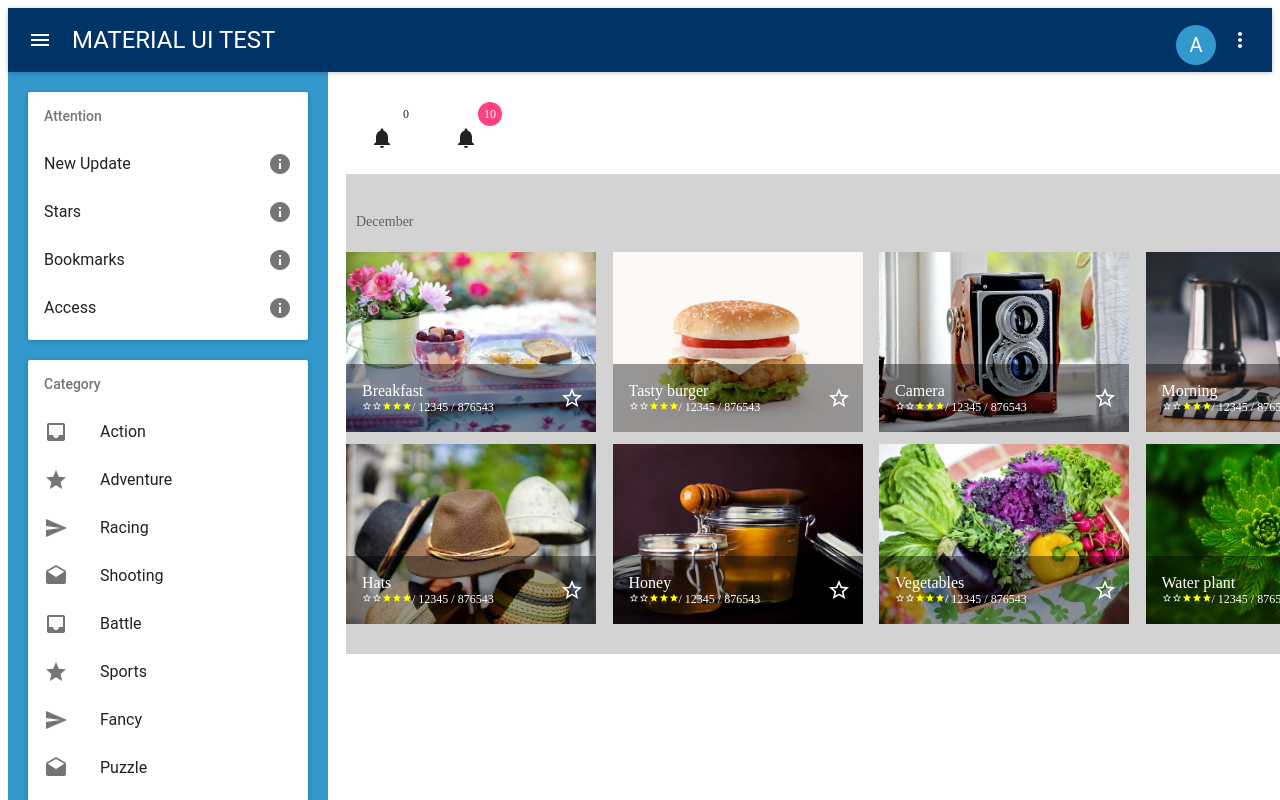
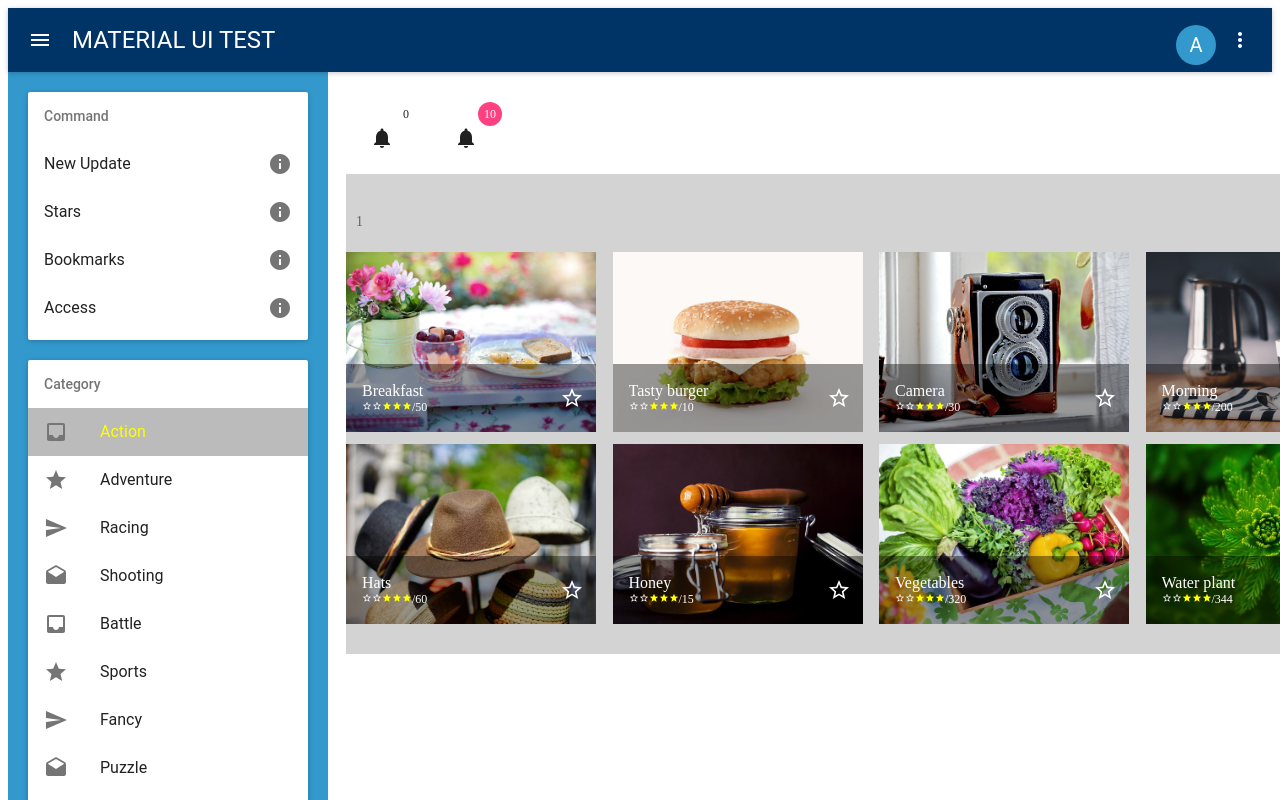
Before and after one commit to ngzm/freegame-link, a React app: page / in a window 1280 px wide. Shown: the top 800 px of the page. Built offline with nearby package versions, Linux system fonts and the light colour scheme; the HTML template or start-up script is replaced by a standard one.

Commit message:
WIP Still Making MainGrid Controll

```diff
--- a/src/components/Main.jsx
+++ b/src/components/Main.jsx
@@ -1,146 +1,125 @@
-import React, { Component } from 'react';
-import PropTypes from 'prop-types';
+import React from 'react';
 import Badge from 'material-ui/Badge';
-import { GridList, GridTile } from 'material-ui/GridList';
-import Subheader from 'material-ui/Subheader';
-import StarBorder from 'material-ui/svg-icons/toggle/star-border';
-import Star from 'material-ui/svg-icons/toggle/star';
 import NotificationsIcon from 'material-ui/svg-icons/social/notifications';
 import IconButton from 'material-ui/IconButton';
-import AppStyle, { getWinSize } from './AppStyle';
+import MainGridList from './MainGridList';
 import './Main.css';
 
-const tilesData = [
+const games = [
   {
-    img: 'images/00-52-29-429_640.jpg',
+    id: 1,
     title: 'Breakfast',
-    author: 'aaaabbbb',
+    description: 'easy',
+    url: 'aaaa',
+    category1: 1,
+    category2: 2,
+    category3: 3,
+    iconUri: 'images/00-52-29-429_640.jpg',
+    star: 4,
+    access: 50,
   },
   {
-    img: 'images/burger-827309_640.jpg',
+    id: 2,
     title: 'Tasty burger',
-    author: 'pashminu',
+    description: 'easy',
+    url: 'aaaa',
+    category1: 1,
+    category2: 2,
+    category3: 3,
+    iconUri: 'images/burger-827309_640.jpg',
+    star: 1,
+    access: 10,
   },
   {
-    img: 'images/camera-813814_640.jpg',
+    id: 3,
     title: 'Camera',
-    author: 'Danson67',
+    description: 'easy',
+    url: 'aaaa',
+    category1: 1,
+    category2: 2,
+    category3: 3,
+    iconUri: 'images/camera-813814_640.jpg',
+    star: 2,
+    access: 30,
   },
   {
-    img: 'images/morning-819362_640.jpg',
+    id: 4,
     title: 'Morning',
-    author: 'fancycrave1',
+    description: 'easy',
+    url: 'aaaa',
+    category1: 1,
+    category2: 2,
+    category3: 3,
+    iconUri: 'images/morning-819362_640.jpg',
+    star: 5,
+    access: 200,
   },
   {
-    img: 'images/hats-829509_640.jpg',
+    id: 5,
     title: 'Hats',
-    author: 'Hans',
+    description: 'easy',
+    url: 'aaaa',
+    category1: 1,
+    category2: 2,
+    category3: 3,
+    iconUri: 'images/hats-829509_640.jpg',
+    star: 3,
+    access: 60,
   },
   {
-    img: 'images/honey-823614_640.jpg',
+    id: 6,
     title: 'Honey',
-    author: 'fancycravel',
+    description: 'easy',
+    url: 'aaaa',
+    category1: 1,
+    category2: 2,
+    category3: 3,
+    iconUri: 'images/honey-823614_640.jpg',
+    star: 2,
+    access: 15,
   },
   {
-    img: 'images/vegetables-790022_640.jpg',
+    id: 7,
     title: 'Vegetables',
-    author: 'jill111',
+    description: 'easy',
+    url: 'aaaa',
+    category1: 1,
+    category2: 2,
+    category3: 3,
+    iconUri: 'images/vegetables-790022_640.jpg',
+    star: 5,
+    access: 320,
   },
   {
-    img: 'images/water-plant-821293_640.jpg',
+    id: 8,
     title: 'Water plant',
-    author: 'BkrmadtyaKarki',
+    description: 'easy',
+    url: 'aaaa',
+    category1: 1,
+    category2: 2,
+    category3: 3,
+    iconUri: 'images/water-plant-821293_640.jpg',
+    star: 5,
+    access: 344,
   },
 ];
 
-export default class Main extends Component {
-  constructor(props) {
-    super(props);
-    this.state = {
-      value: 'a',
-    };
-  }
+export default () => (
+  <main className="Main">
+    <NoticeBar />
+    <div className="Container">
+      <MainGridList category={1} games={games} />
+    </div>
+  </main>
+);
 
-  handleChange(value) {
-    this.setState({ value });
-  }
-
-  render() {
-    const winSize = getWinSize();
-    const mainSize = (winSize > AppStyle.MINIMUM_PC_WIDTH)
-      ? (winSize - 300) * 0.88
-      : winSize * 0.88;
-    const cols = Math.floor(mainSize / AppStyle.MAIN_GRIDTILE_WIDTH);
-
-    const acnt = (tilesData.length % cols) > 0 ? cols - (tilesData.length % cols) : 0;
-    const additional = [];
-    for (let i = 0; i < acnt; i += 1) {
-      const key = `additional-${i}`;
-      additional.push(<GridTile key={key} />);
-    }
-
-    console.log(`cols = ${cols}`);
-    const gwidth = (cols * (AppStyle.MAIN_GRIDTILE_WIDTH + AppStyle.MAIN_GRIDLIST_PAD)) + 18;
-    console.log(`gwidth = ${gwidth}`);
-
-    const style = {
-      gridList: {
-        width: gwidth,
-      },
-      gridTile: {
-        width: AppStyle.MAIN_GRIDTILE_WIDTH,
-      },
-    };
-
-    return (
-      <main className="Main">
-        <div>
-          <Badge badgeContent={0} badgeStyle={{ top: 12, right: 12 }}>
-            <IconButton tooltip="Notifications">
-              <NotificationsIcon />
-            </IconButton>
-          </Badge>
-          <Badge badgeContent={10} secondary badgeStyle={{ top: 12, right: 12 }}>
-            <IconButton tooltip="Notifications">
-              <NotificationsIcon />
-            </IconButton>
-          </Badge>
-        </div>
-        <div className="Container">
-          <GridList
-            style={style.gridList}
-            cellHeight={AppStyle.MAIN_GRIDTILE_HEIGHT}
-            padding={AppStyle.MAIN_GRIDLIST_PAD}
-            cols={cols}
-          >
-            <Subheader>December</Subheader>
-            {tilesData.map(tile => (
-              <GridTile
-                key={tile.img}
-                style={style.gridTile}
-                title={tile.title}
-                subtitle={
-                  <div>
-                    <StarBorder style={{ width: 10, height: 10 }} color="white" />
-                    <StarBorder style={{ width: 10, height: 10 }} color="white" />
-                    <Star style={{ width: 10, height: 10 }} color="yellow" />
-                    <Star style={{ width: 10, height: 10 }} color="yellow" />
-                    <Star style={{ width: 10, height: 10 }} color="yellow" />
-                    /
-                    12345
-                    /
-                    876543
-                  </div>
-                }
-                actionIcon={<IconButton><StarBorder color="white" /></IconButton>}
-              >
-                <img src={tile.img} alt={tile.title} />
-              </GridTile>
-            ))}
-            {additional}
-          </GridList>
-        </div>
-      </main>
-    );
-  }
-}
+const NoticeBar = () => (
+  <div>
+    <Badge badgeContent={0} badgeStyle={{ top: 12, right: 12 }}>
+      <IconButton tooltip="Notifications"><NotificationsIcon /></IconButton>
+    </Badge>
+    <Badge badgeContent={10} secondary badgeStyle={{ top: 12, right: 12 }}>
+      <IconButton tooltip="Notifications"><NotificationsIcon /></IconButton>
+    </Badge>
+  </div>
+);
--- /dev/null
+++ b/src/components/MainGridList.jsx
@@ -0,0 +1,66 @@
+import React, { Component } from 'react';
+import PropTypes from 'prop-types';
+import { GridList, GridTile } from 'material-ui/GridList';
+import Subheader from 'material-ui/Subheader';
+import MainGridTile from './MainGridTile';
+import AppStyle, { getWinSize } from './AppStyle';
+import './Main.css';
+
+export default class MainGridList extends Component {
+  static calcGridCols(winSize) {
+    const mainSize = (winSize > AppStyle.MINIMUM_PC_WIDTH)
+      ? (winSize - 320) - 100
+      : winSize - 100;
+    return Math.floor(mainSize / AppStyle.MAIN_GRIDTILE_WIDTH);
+  }
+
+  static calcGridWidth(cols) {
+    return (cols * (AppStyle.MAIN_GRIDTILE_WIDTH + AppStyle.MAIN_GRIDLIST_PAD)) + 18;
+  }
+
+  static additionalGridTile(dataLength, cols) {
+    const acnt = (dataLength % cols) > 0 ? cols - (dataLength % cols) : 0;
+    const additionals = [];
+    for (let i = 0; i < acnt; i += 1) {
+      additionals.push(<GridTile key={`additional-${i}`} />);
+    }
+    return additionals;
+  }
+
+  render() {
+    const [category, games] = [this.props.category, this.props.games];
+    const cols = MainGridList.calcGridCols(getWinSize());
+    const width = MainGridList.calcGridWidth(cols);
+    const cellHeight = AppStyle.MAIN_GRIDTILE_HEIGHT;
+    const padding = AppStyle.MAIN_GRIDLIST_PAD;
+    const gameTiles = games.map(g => <MainGridTile key={g.id} game={g} />);
+    const addTiles = MainGridList.additionalGridTile(games.length, cols);
+
+    console.log(`cols = ${cols}`);
+    console.log(`width = ${width}`);
+
+    return (
+      <GridList style={{ width }} cellHeight={cellHeight} padding={padding} cols={cols}>
+        <Subheader>{category}</Subheader>
+        {gameTiles}
+        {addTiles}
+      </GridList>
+    );
+  }
+}
+
+MainGridList.propTypes = {
+  category: PropTypes.number.isRequired,
+  games: PropTypes.arrayOf(PropTypes.shape({
+    id: PropTypes.number.isRequired,
+    title: PropTypes.string.isRequired,
+    description: PropTypes.string.isRequired,
+    url: PropTypes.string.isRequired,
+    category1: PropTypes.number.isRequired,
+    category2: PropTypes.number.isRequired,
+    category3: PropTypes.number.isRequired,
+    iconUri: PropTypes.string.isRequired,
+    star: PropTypes.number.isRequired,
+    access: PropTypes.number.isRequired,
+  })).isRequired,
+};
--- /dev/null
+++ b/src/components/MainGridTile.jsx
@@ -0,0 +1,47 @@
+import React from 'react';
+import PropTypes from 'prop-types';
+import { GridTile } from 'material-ui/GridList';
+import StarBorder from 'material-ui/svg-icons/toggle/star-border';
+import Star from 'material-ui/svg-icons/toggle/star';
+import IconButton from 'material-ui/IconButton';
+import AppStyle from './AppStyle';
+import './Main.css';
+
+const MainGridTile = ({ game }) => (
+  <GridTile
+    key={game.id}
+    title={game.title}
+    style={{ width: AppStyle.MAIN_GRIDTILE_WIDTH }}
+    subtitle={
+      <div>
+        <StarBorder style={{ width: 10, height: 10 }} color="white" />
+        <StarBorder style={{ width: 10, height: 10 }} color="white" />
+        <Star style={{ width: 10, height: 10 }} color="yellow" />
+        <Star style={{ width: 10, height: 10 }} color="yellow" />
+        <Star style={{ width: 10, height: 10 }} color="yellow" />
+        /
+        {game.access}
+      </div>
+    }
+    actionIcon={<IconButton><StarBorder color="white" /></IconButton>}
+  >
+    <img src={game.iconUri} alt={game.title} />
+  </GridTile>
+);
+
+MainGridTile.propTypes = {
+  game: PropTypes.shape({
+    id: PropTypes.number.isRequired,
+    title: PropTypes.string.isRequired,
+    description: PropTypes.string.isRequired,
+    url: PropTypes.string.isRequired,
+    category1: PropTypes.number.isRequired,
+    category2: PropTypes.number.isRequired,
+    category3: PropTypes.number.isRequired,
+    iconUri: PropTypes.string.isRequired,
+    star: PropTypes.number.isRequired,
+    access: PropTypes.number.isRequired,
+  }).isRequired,
+};
+
+export default MainGridTile;
--- a/src/components/SideMenu.jsx
+++ b/src/components/SideMenu.jsx
@@ -1,16 +1,17 @@
 import React from 'react';
+import PropTypes from 'prop-types';
 import Paper from 'material-ui/Paper';
 import { List, ListItem } from 'material-ui/List';
 import Subheader from 'material-ui/Subheader';
 import ActionInfo from 'material-ui/svg-icons/action/info';
-import RdxSideMenuItem from '../containers/RdxSideMenuItem';
+import RdxCategoryMenuItem from '../containers/RdxCategoryMenuItem';
 import { CATEGORY_KEY } from '../modules/category';
 import './SideMenu.css';
 
 export default () => (
   <div className="MenuPanel">
     <Paper className="paper">
-      <AttentionMenu />
+      <CommandMenu />
     </Paper>
     <Paper className="paper">
       <CategoryMenu />
@@ -18,9 +19,9 @@ export default () => (
   </div>
 );
 
-export const AttentionMenu = () => (
+export const CommandMenu = () => (
   <List>
-    <Subheader>Attention</Subheader>
+    <Subheader>Command</Subheader>
     <ListItem primaryText="New Update" rightIcon={<ActionInfo />} />
     <ListItem primaryText="Stars" rightIcon={<ActionInfo />} />
     <ListItem primaryText="Bookmarks" rightIcon={<ActionInfo />} />
@@ -28,20 +29,26 @@ export const AttentionMenu = () => (
   </List>
 );
 
-export const CategoryMenu = () => (
-  <List>
-    <Subheader>Category</Subheader>
-    <RdxSideMenuItem category={CATEGORY_KEY.action} />
-    <RdxSideMenuItem category={CATEGORY_KEY.adventure} />
-    <RdxSideMenuItem category={CATEGORY_KEY.racing} />
-    <RdxSideMenuItem category={CATEGORY_KEY.shooting} />
-    <RdxSideMenuItem category={CATEGORY_KEY.battle} />
-    <RdxSideMenuItem category={CATEGORY_KEY.sports} />
-    <RdxSideMenuItem category={CATEGORY_KEY.fancy} />
-    <RdxSideMenuItem category={CATEGORY_KEY.puzzle} />
-    <RdxSideMenuItem category={CATEGORY_KEY.jewels} />
-    <RdxSideMenuItem category={CATEGORY_KEY.brain} />
-    <RdxSideMenuItem category={CATEGORY_KEY.table} />
-    <RdxSideMenuItem category={CATEGORY_KEY.variety} />
-  </List>
-);
+export const CategoryMenu = ({ onClick }) => {
+  const cfunc = () => { onClick(); };
+  return (
+    <List>
+      <Subheader>Category</Subheader>
+      <RdxCategoryMenuItem category={CATEGORY_KEY.action} onClick={cfunc} />
+      <RdxCategoryMenuItem category={CATEGORY_KEY.adventure} onClick={cfunc} />
+      <RdxCategoryMenuItem category={CATEGORY_KEY.racing} onClick={cfunc} />
+      <RdxCategoryMenuItem category={CATEGORY_KEY.shooting} onClick={cfunc} />
+      <RdxCategoryMenuItem category={CATEGORY_KEY.battle} onClick={cfunc} />
+      <RdxCategoryMenuItem category={CATEGORY_KEY.sports} onClick={cfunc} />
+      <RdxCategoryMenuItem category={CATEGORY_KEY.fancy} onClick={cfunc} />
+      <RdxCategoryMenuItem category={CATEGORY_KEY.puzzle} onClick={cfunc} />
+      <RdxCategoryMenuItem category={CATEGORY_KEY.jewels} onClick={cfunc} />
+      <RdxCategoryMenuItem category={CATEGORY_KEY.brain} onClick={cfunc} />
+      <RdxCategoryMenuItem category={CATEGORY_KEY.table} onClick={cfunc} />
+      <RdxCategoryMenuItem category={CATEGORY_KEY.variety} onClick={cfunc} />
+    </List>
+  );
+};
+
+CategoryMenu.propTypes = { onClick: PropTypes.func };
+CategoryMenu.defaultProps = { onClick: () => {} };
--- a/src/components/SideMenuMobile.jsx
+++ b/src/components/SideMenuMobile.jsx
@@ -7,15 +7,17 @@ import Drawer from 'material-ui/Drawer';
 import Divider from 'material-ui/Divider';
 import CloseIcon from 'material-ui/svg-icons/content/backspace';
 import AppStyle from './AppStyle';
-import { CategoryMenu, AttentionMenu } from './SideMenu';
+import { CommandMenu, CategoryMenu } from './SideMenu';
 import './Header.css';
 
 export default class SideMenuMobile extends Component {
-  onClose() {
+  close() {
     this.props.onChange(false);
   }
 
   render() {
+    const cfunc = () => { this.close(); };
+
     return (
       <Drawer
         className="MenuDrawer"
@@ -24,13 +26,13 @@ export default class SideMenuMobile extends Component {
         open={this.props.open}
         onRequestChange={(o) => { this.props.onChange(o); }}
       >
-        <SideMenuHeader onClick={() => { this.onClose(); }} />
-        <AttentionMenu />
+        <SideMenuHeader onClick={cfunc} />
+        <CommandMenu onClick={cfunc} />
         <Divider />
-        <CategoryMenu />
+        <CategoryMenu onClick={cfunc} />
         <Divider />
-        <MenuItem onClick={() => { this.onClose(); }}>Menu Item 1</MenuItem>
-        <MenuItem onClick={() => { this.onClose(); }}>Menu Item 2</MenuItem>
+        <MenuItem onClick={cfunc}>Menu Item 1</MenuItem>
+        <MenuItem onClick={cfunc}>Menu Item 2</MenuItem>
       </Drawer>
     );
   }
--- /dev/null
+++ b/src/containers/RdxCategoryMenuItem.jsx
@@ -0,0 +1,20 @@
+import { connect } from 'react-redux';
+import { setCategory } from '../modules/category';
+import CategoryMenuItem from '../components/CategoryMenuItem';
+
+const mapStateToProps = (state, ownProps) => {
+  console.log(`state.category = ${state.category}`);
+  return { active: (ownProps.category === state.category) };
+};
+
+const mapDispatchToProps = (dispatch, ownProps) => ({
+  onClickRdx: () => {
+    dispatch(setCategory(ownProps.category));
+    ownProps.onClick();
+  },
+});
+
+export default connect(
+  mapStateToProps,
+  mapDispatchToProps,
+)(CategoryMenuItem);
--- a/src/modules/category.js
+++ b/src/modules/category.js
@@ -20,7 +20,7 @@ export const setCategory = category => ({
   category,
 });
 
-export const category = (state = CATEGORY_KEY.variety, action) => {
+export const category = (state = CATEGORY_KEY.action, action) => {
   switch (action.type) {
     case SET_CATEGORY:
       return action.category;
```
Also changed, not shown: src/components/CategoryMenuItem.jsx (renamed from src/components/SideMenuItem.jsx, +8 -5 lines), src/containers/RdxSideMenuItem.jsx (deleted, +0 -18 lines).
